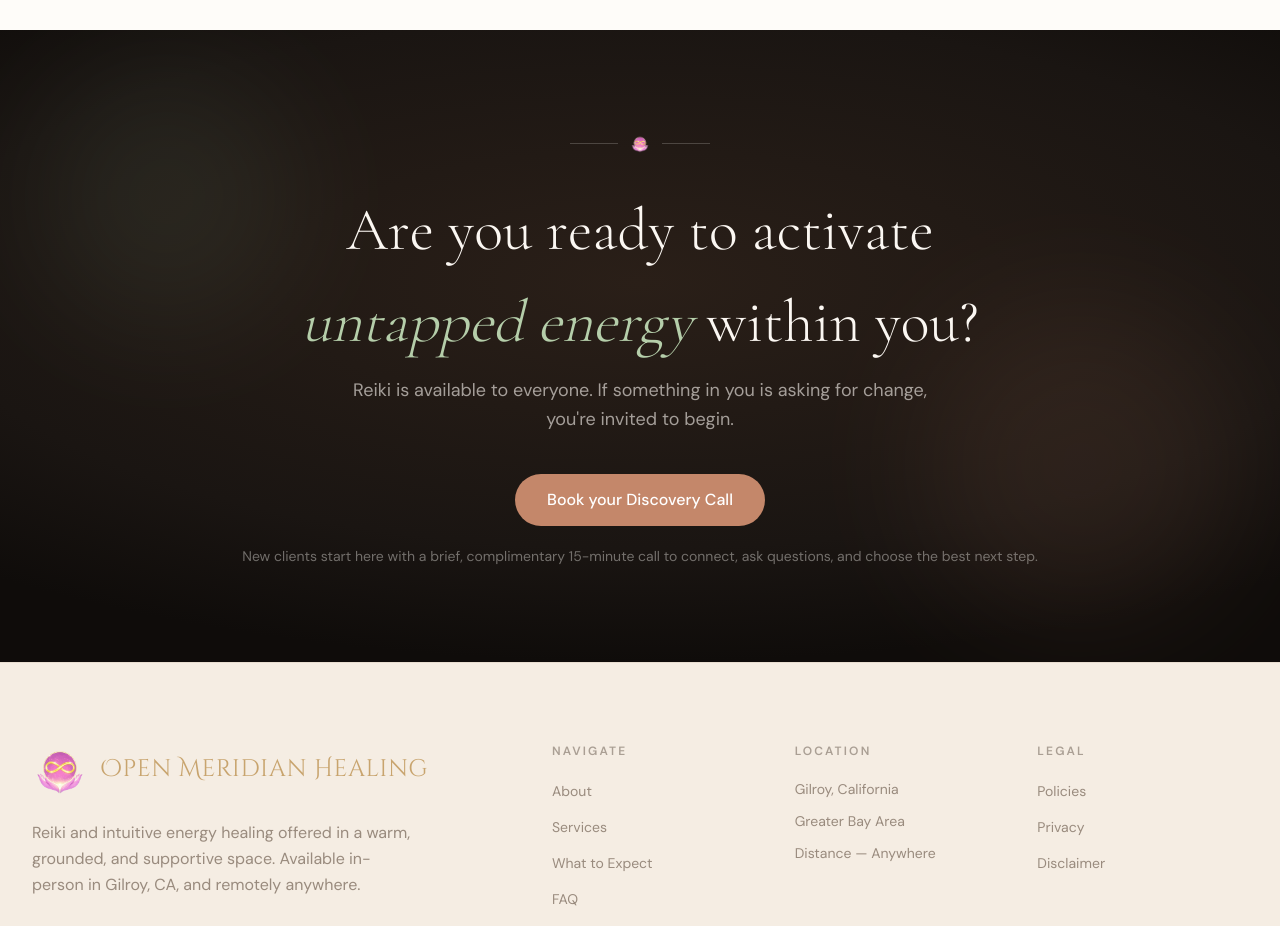
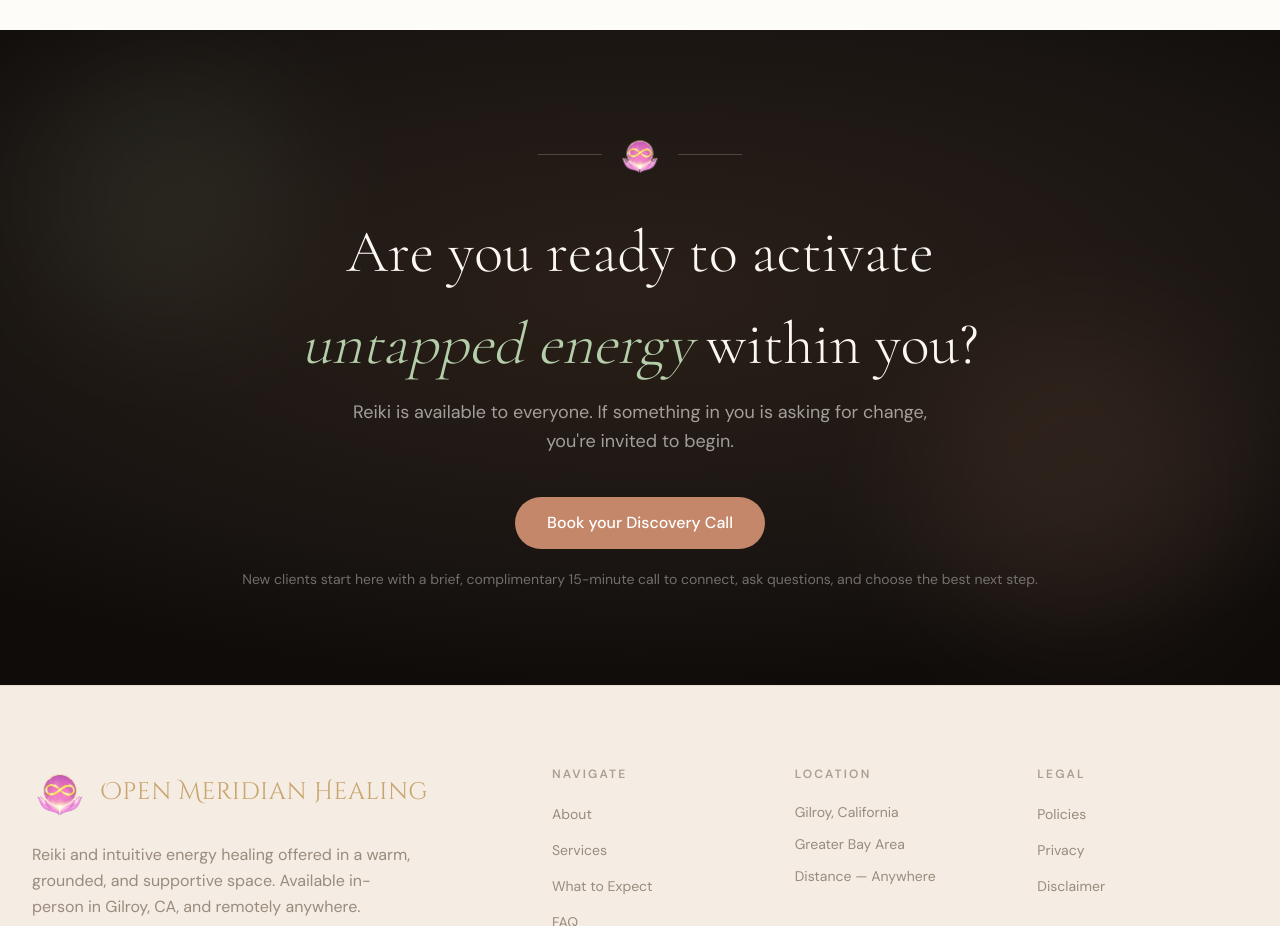
Before and after one commit to amaar-mc/open-meridian-healing, a Next.js app: page / in a window 1280 px wide. Shown: the part 5107-6033 px from the top of the page. Built offline with nearby package versions, Linux system fonts and the light colour scheme.

Commit message:
style(divider): enlarge bottom-of-page logo from 20px to 44px
Client flagged that the small section-break logo (used between sections
on About, Services, Book, Testimonials, Contact) was barely visible.
Bumping size and lengthening flanking lines for balance.

```diff
--- a/components/ui.tsx
+++ b/components/ui.tsx
@@ -88,10 +88,10 @@ export function SectionHeading({
 
 export function Divider({ className = "" }: { className?: string }) {
   return (
-    <div className={`flex items-center justify-center gap-3 py-2 ${className}`}>
-      <div className="h-px w-12 bg-terracotta/20" />
-      <Image src="/images/logo.png" alt="" width={20} height={20} />
-      <div className="h-px w-12 bg-terracotta/20" />
+    <div className={`flex items-center justify-center gap-4 py-2 ${className}`}>
+      <div className="h-px w-16 bg-terracotta/20" />
+      <Image src="/images/logo.png" alt="" width={44} height={44} />
+      <div className="h-px w-16 bg-terracotta/20" />
     </div>
   );
 }
```
